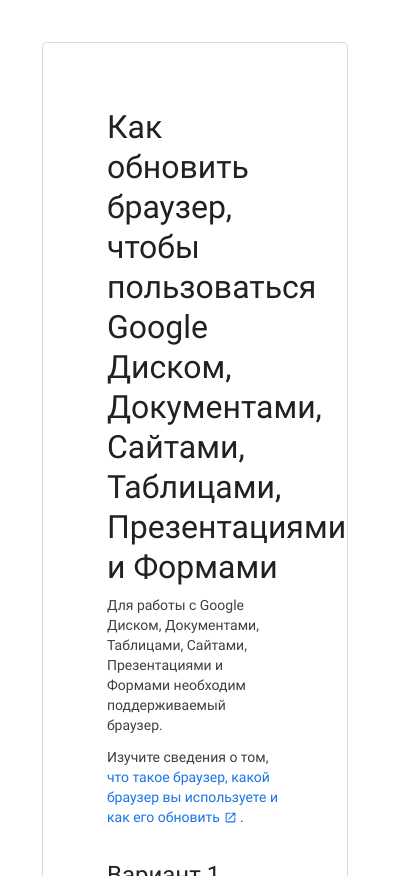
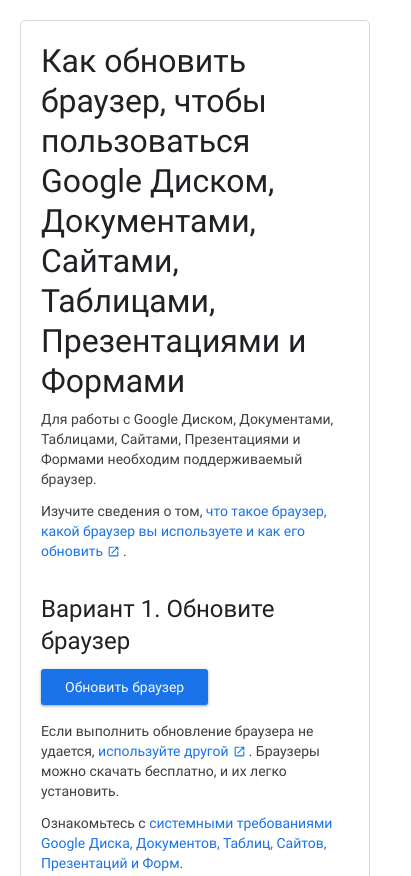
Before and after one commit to svetlanamokh/blizko-test, a plain HTML site: page index.html in a window 390 px wide. Shown: the top 876 px of the page, 411 px wide, since content can reach past the window. Drawn offline with Linux system fonts and the light colour scheme.

Commit message:
adaptive

```diff
--- a/css/main.css
+++ b/css/main.css
@@ -144,3 +144,18 @@ svg {
     position: relative;
     text-align: center;
 }
+
+
+@media screen and (max-width: 767px) {
+    .main-content {
+        margin: 20px;
+    }
+
+    .article-page {
+        padding: 20px;
+    }
+
+    .sub-article {
+        padding: 20px;
+    }
+}
```
